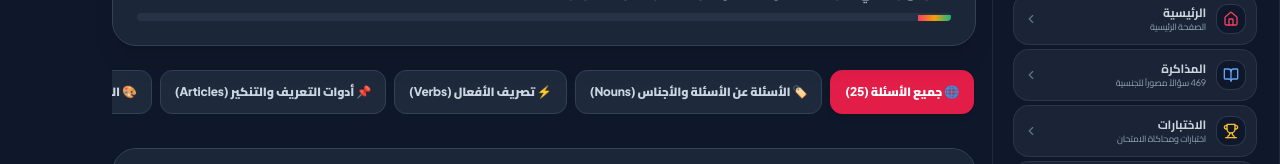
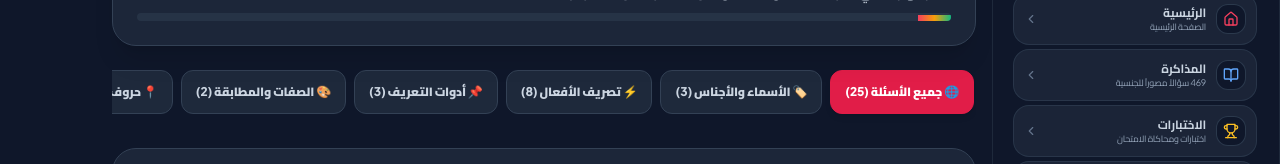
Before and after one commit to mahmoud-mohasseb/romaniancitizenship, a Next.js app: page /grammar-quiz in a window 1280 px wide. Shown: the part 150-314 px from the top of the page. Built offline with nearby package versions, Linux system fonts and the light colour scheme.

Commit message:
feat: show dynamic counters and full data across grammar, conversations, and quiz pages

```diff
--- a/src/app/conversations/page.js
+++ b/src/app/conversations/page.js
@@ -43,10 +43,10 @@ function ConversationsContent() {
   }, [activeCategory, searchQuery]);
 
   const categories = [
-    { id: 'all', label_ar: 'جميع المحادثات', label_en: 'All Dialogues', label_ro: 'Toate Dialogurile' },
-    { id: 'citizenship', label_ar: '🏛️ مقابلة الجنسية الرسمية', label_en: '🏛️ Citizenship Interview', label_ro: '🏛️ Interviu Cetățenie' },
-    { id: 'greetings', label_ar: '🤝 التعارف والتقديم', label_en: '🤝 Greetings & Introductions', label_ro: '🤝 Saluturi & Prezentare' },
-    { id: 'daily_life', label_ar: '🛒 الحياة اليومية والتسوق', label_en: '🛒 Daily Life & Shopping', label_ro: '🛒 Viața de Zi cu Zi' },
+    { id: 'all', label_ar: `جميع المحادثات (${conversationsData.length})`, label_en: `All Dialogues (${conversationsData.length})`, label_ro: `Toate Dialogurile (${conversationsData.length})` },
+    { id: 'citizenship', label_ar: `🏛️ مقابلة الجنسية والوثائق (${conversationsData.filter(c => c.category === 'citizenship').length})`, label_en: `🏛️ Citizenship & Documents (${conversationsData.filter(c => c.category === 'citizenship').length})`, label_ro: `🏛️ Interviu Cetățenie (${conversationsData.filter(c => c.category === 'citizenship').length})` },
+    { id: 'greetings', label_ar: `🤝 التعارف والعمل (${conversationsData.filter(c => c.category === 'greetings').length})`, label_en: `🤝 Greetings & Work (${conversationsData.filter(c => c.category === 'greetings').length})`, label_ro: `🤝 Saluturi & Muncă (${conversationsData.filter(c => c.category === 'greetings').length})` },
+    { id: 'daily_life', label_ar: `🛒 الحياة اليومية والتسوق (${conversationsData.filter(c => c.category === 'daily_life').length})`, label_en: `🛒 Daily Life & Errands (${conversationsData.filter(c => c.category === 'daily_life').length})`, label_ro: `🛒 Viața de Zi cu Zi (${conversationsData.filter(c => c.category === 'daily_life').length})` },
   ];
 
   const filteredConversations = conversationsData.filter((item) => {
--- a/src/app/grammar-quiz/page.js
+++ b/src/app/grammar-quiz/page.js
@@ -49,13 +49,13 @@ function GrammarQuizContent() {
 
   const categories = [
     { id: 'all', label_ar: `🌐 جميع الأسئلة (${grammarQuizData.length})`, label_en: `🌐 All ${grammarQuizData.length} Questions` },
-    { id: 'nouns', label_ar: '🏷️ الأسئلة عن الأسئلة والأجناس (Nouns)', label_en: '🏷️ Nouns & Genders' },
-    { id: 'verbs', label_ar: '⚡ تصريف الأفعال (Verbs)', label_en: '⚡ Verbs & Tenses' },
-    { id: 'articles', label_ar: '📌 أدوات التعريف والتنكير (Articles)', label_en: '📌 Articles' },
-    { id: 'adjectives', label_ar: '🎨 الصفات والمطابقة (Adjectives)', label_en: '🎨 Adjectives' },
-    { id: 'prepositions', label_ar: '📍 حروف الجر والحالات (Prepositions)', label_en: '📍 Prepositions' },
-    { id: 'subjunctive', label_ar: '✨ صيغة المنصوب (Subjunctive să)', label_en: '✨ Subjunctive să' },
-    { id: 'interview', label_ar: '🏛️ قواعد مقابلة التجنيس (Interview)', label_en: '🏛️ ANC Interview Rules' },
+    { id: 'nouns', label_ar: `🏷️ الأسماء والأجناس (${grammarQuizData.filter(q => q.category === 'nouns').length})`, label_en: `🏷️ Nouns & Genders (${grammarQuizData.filter(q => q.category === 'nouns').length})` },
+    { id: 'verbs', label_ar: `⚡ تصريف الأفعال (${grammarQuizData.filter(q => q.category === 'verbs').length})`, label_en: `⚡ Verbs & Tenses (${grammarQuizData.filter(q => q.category === 'verbs').length})` },
+    { id: 'articles', label_ar: `📌 أدوات التعريف (${grammarQuizData.filter(q => q.category === 'articles').length})`, label_en: `📌 Articles (${grammarQuizData.filter(q => q.category === 'articles').length})` },
+    { id: 'adjectives', label_ar: `🎨 الصفات والمطابقة (${grammarQuizData.filter(q => q.category === 'adjectives').length})`, label_en: `🎨 Adjectives (${grammarQuizData.filter(q => q.category === 'adjectives').length})` },
+    { id: 'prepositions', label_ar: `📍 حروف الجر والحالات (${grammarQuizData.filter(q => q.category === 'prepositions').length})`, label_en: `📍 Prepositions (${grammarQuizData.filter(q => q.category === 'prepositions').length})` },
+    { id: 'subjunctive', label_ar: `✨ صيغة المنصوب (${grammarQuizData.filter(q => q.category === 'subjunctive').length})`, label_en: `✨ Subjunctive să (${grammarQuizData.filter(q => q.category === 'subjunctive').length})` },
+    { id: 'interview', label_ar: `🏛️ أسئلة المقابلة الرسمية (${grammarQuizData.filter(q => q.category === 'interview').length})`, label_en: `🏛️ ANC Interview (${grammarQuizData.filter(q => q.category === 'interview').length})` },
   ];
 
   const filteredQuestions = grammarQuizData.filter(q =>
```
